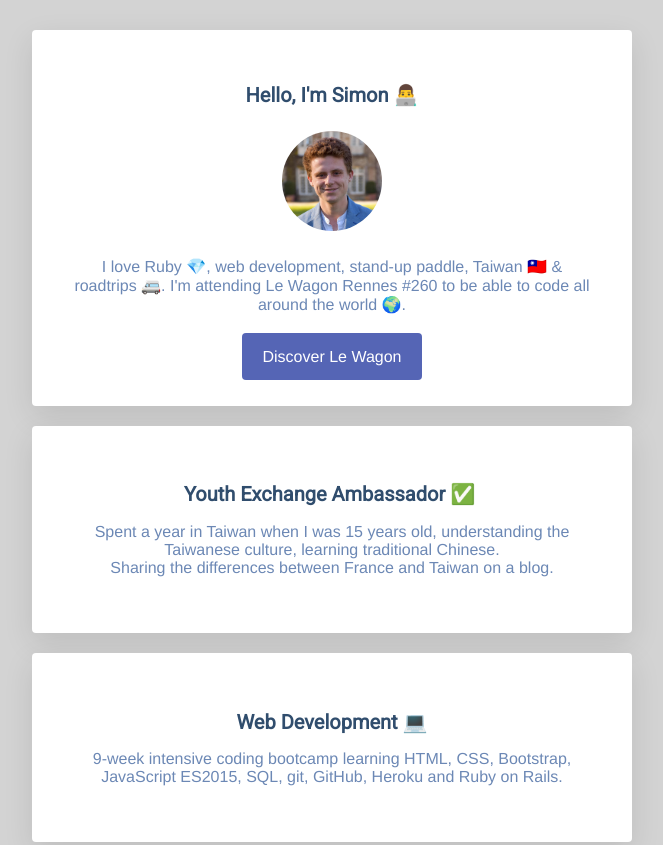
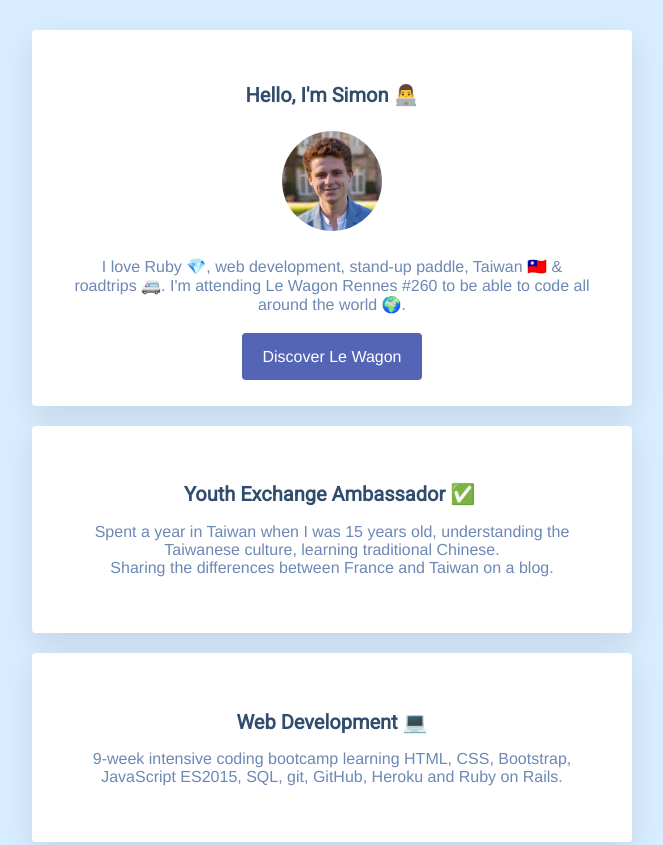
Before and after one commit to simlf/profile, a plain HTML site: page index.html in a window 1280 px wide. Shown: the top 845 px of the page, without its empty margins (308-971 px from the left). Drawn offline with Linux system fonts and the light colour scheme.

Commit message:
body background color

```diff
--- a/style.css
+++ b/style.css
@@ -1,5 +1,5 @@
 body {
-  background-color: lightgrey ;
+  background-color: #D8EDFF ;
   font-family: Helvetica;
   color: #6C88B5;
   font-size: 16px;
```
